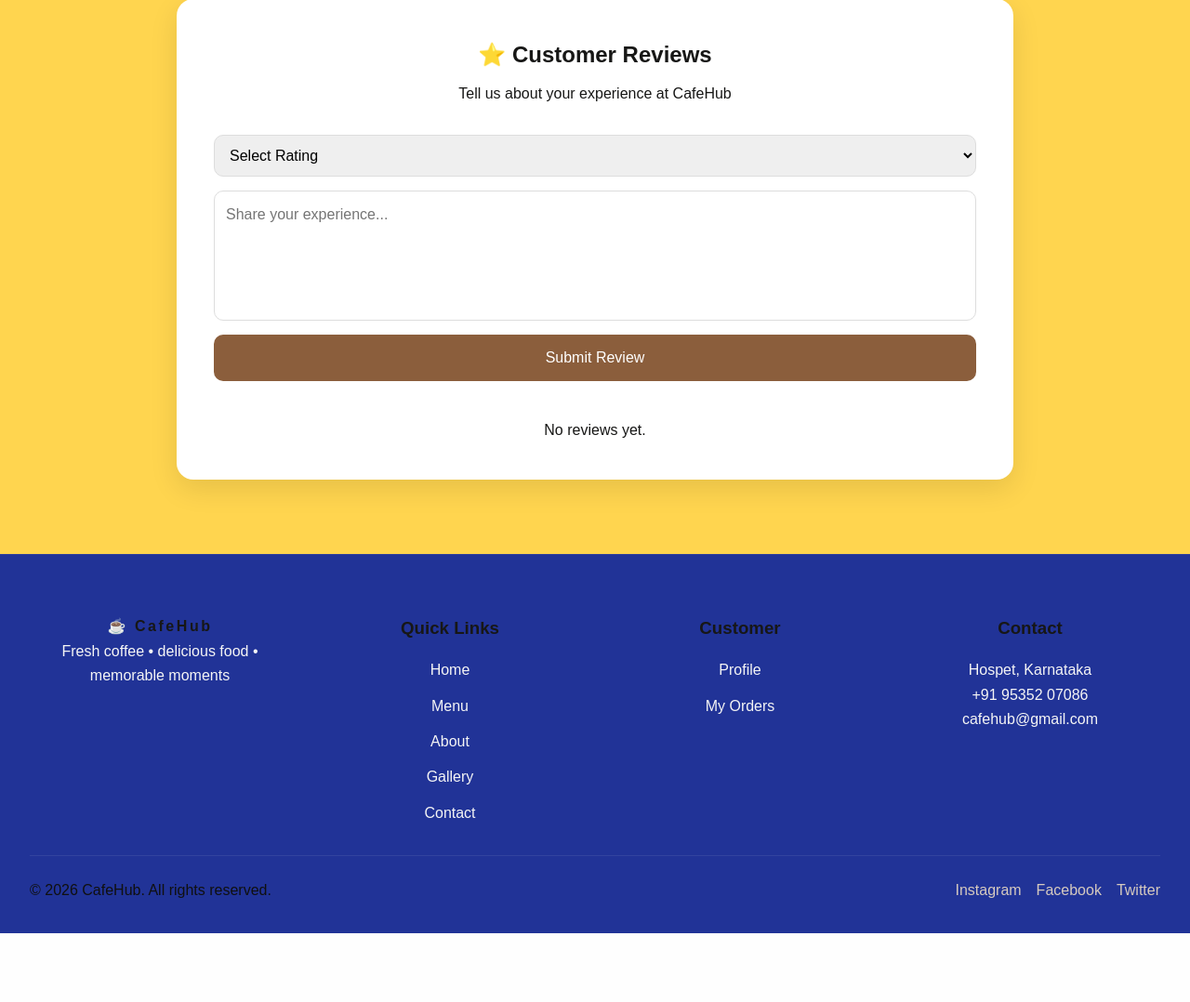
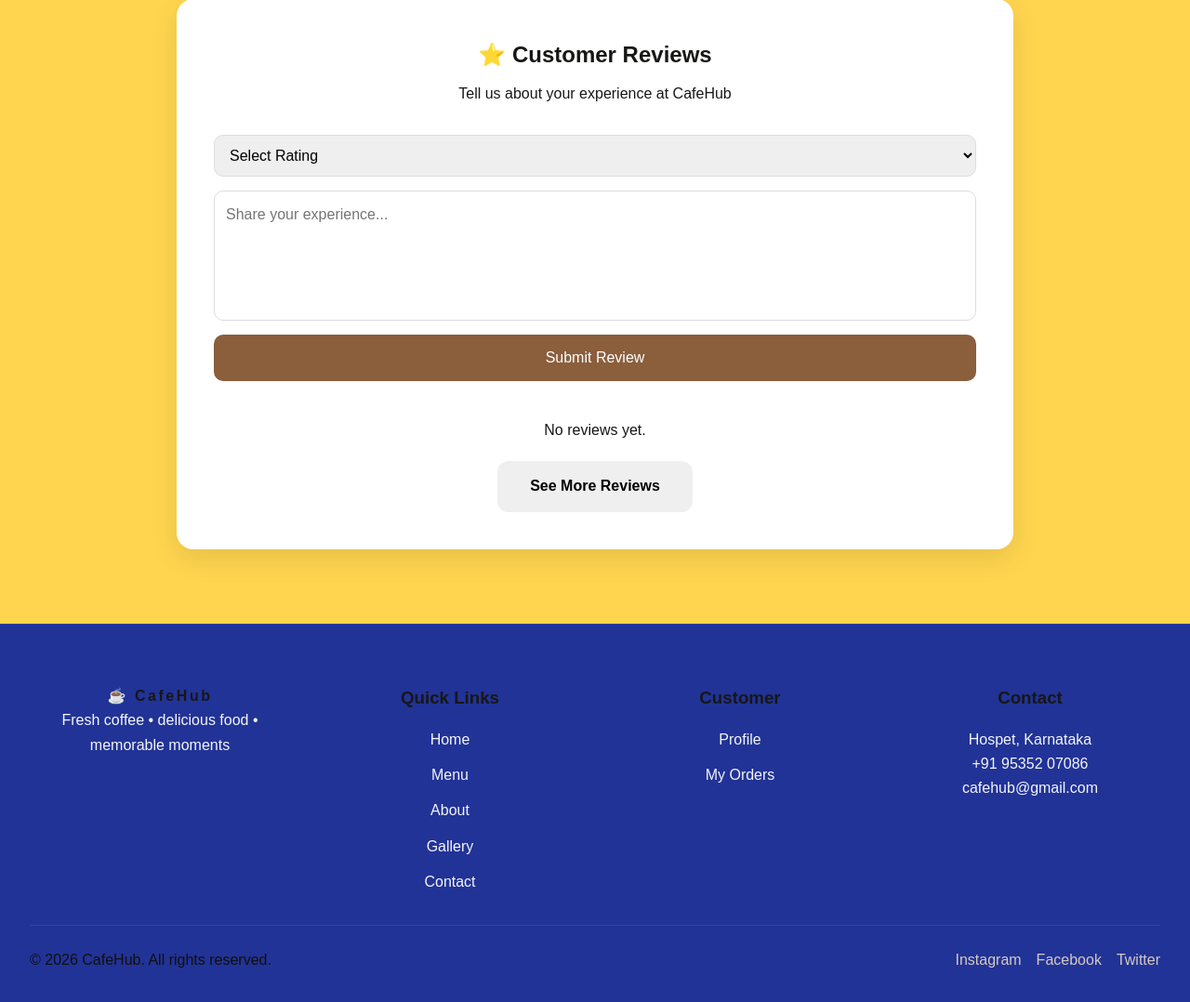
Before and after one commit to mohammadasif-27/CAFE, a Django app: page /staff/add-food/ in a window 1280 px wide. Shown: the part 885-1963 px from the top of the page at 93% size. Before the commit the page ends 1889 px from the top, so only its background shows below. Run offline with Django 5.2, Linux system fonts and the light colour scheme; a user stored in the database is signed in; tables that the repository leaves empty hold one stand-in row (values such as "Sample post"); some libraries are stand-ins or nearby versions.

Commit message:
upadate the review system and add see more button

```diff
--- a/templates/base.html
+++ b/templates/base.html
@@ -164,6 +164,29 @@
       {% endif %}
 
       {% block content %}
+      <script>
+
+const btn = document.getElementById("seeMoreBtn");
+
+btn.onclick = function(){
+
+    const more = document.getElementById("moreReviews");
+
+    if(more.style.display == "none"){
+
+        more.style.display = "block";
+        btn.innerHTML = "Show Less";
+
+    }else{
+
+        more.style.display = "none";
+        btn.innerHTML = "See More Reviews";
+
+    }
+
+}
+
+</script>
       {% endblock %}
 
     </main>
@@ -203,7 +226,7 @@
 
     <div class="review-list">
 
-        {% for review in reviews %}
+        {% for review in reviews|slice:":4" %}
         <div class="review-card">
 
             <h4>{{ review.user.username }}</h4>
@@ -222,6 +245,35 @@
         {% empty %}
             <p>No reviews yet.</p>
         {% endfor %}
+
+        <div style="text-align:center; margin-top:20px;">
+    <button id="seeMoreBtn" class="btn">
+        See More Reviews
+    </button>
+</div>
+<div id="moreReviews" style="display:none;">
+
+{% for review in reviews|slice:"4:" %}
+
+<div class="review-card">
+
+    <h4>{{ review.user.username }}</h4>
+
+    <p>
+        {% for i in "12345" %}
+            {% if forloop.counter <= review.rating %}
+                ⭐
+            {% endif %}
+        {% endfor %}
+    </p>
+
+    <p>{{ review.message }}</p>
+
+</div>
+
+{% endfor %}
+
+</div>
 
     </div>
 
@@ -389,5 +441,6 @@
     {% endfor %}
 {% endif %}
 
+
 </body>
 </html>
```
